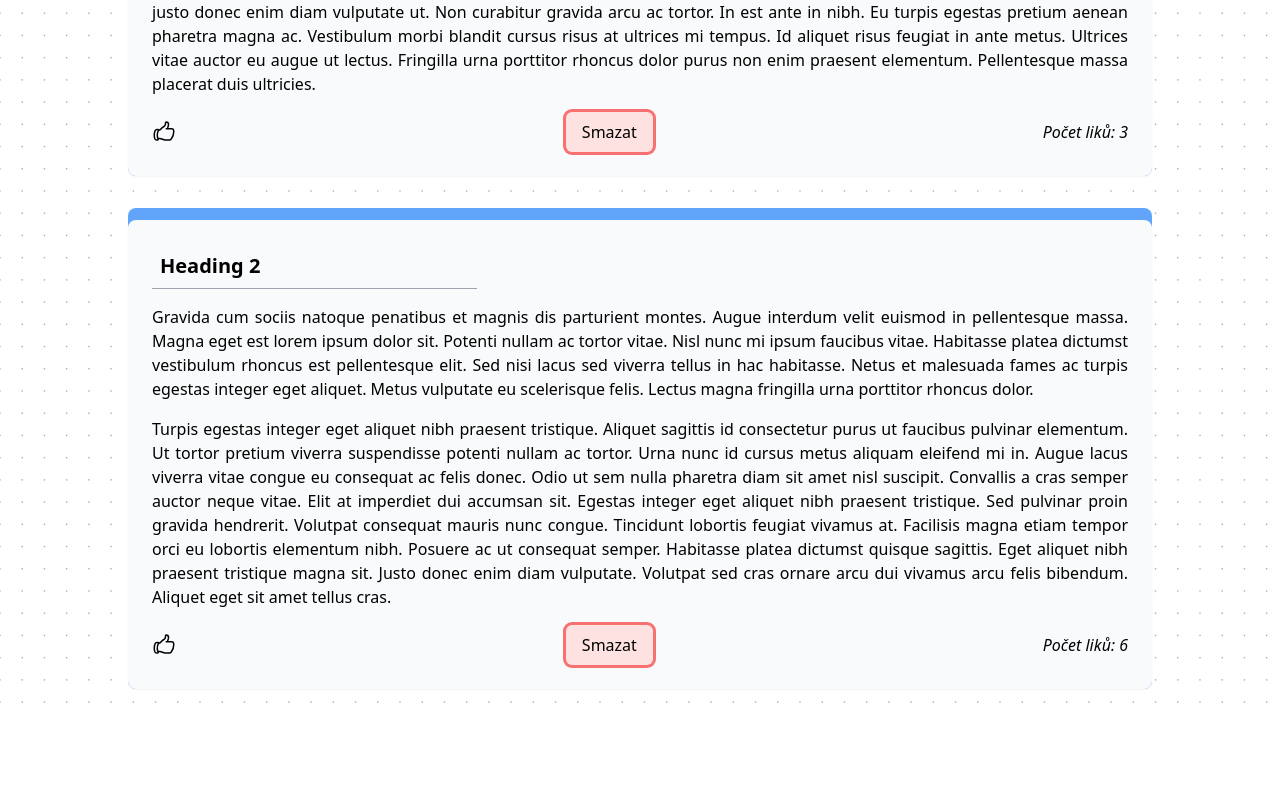
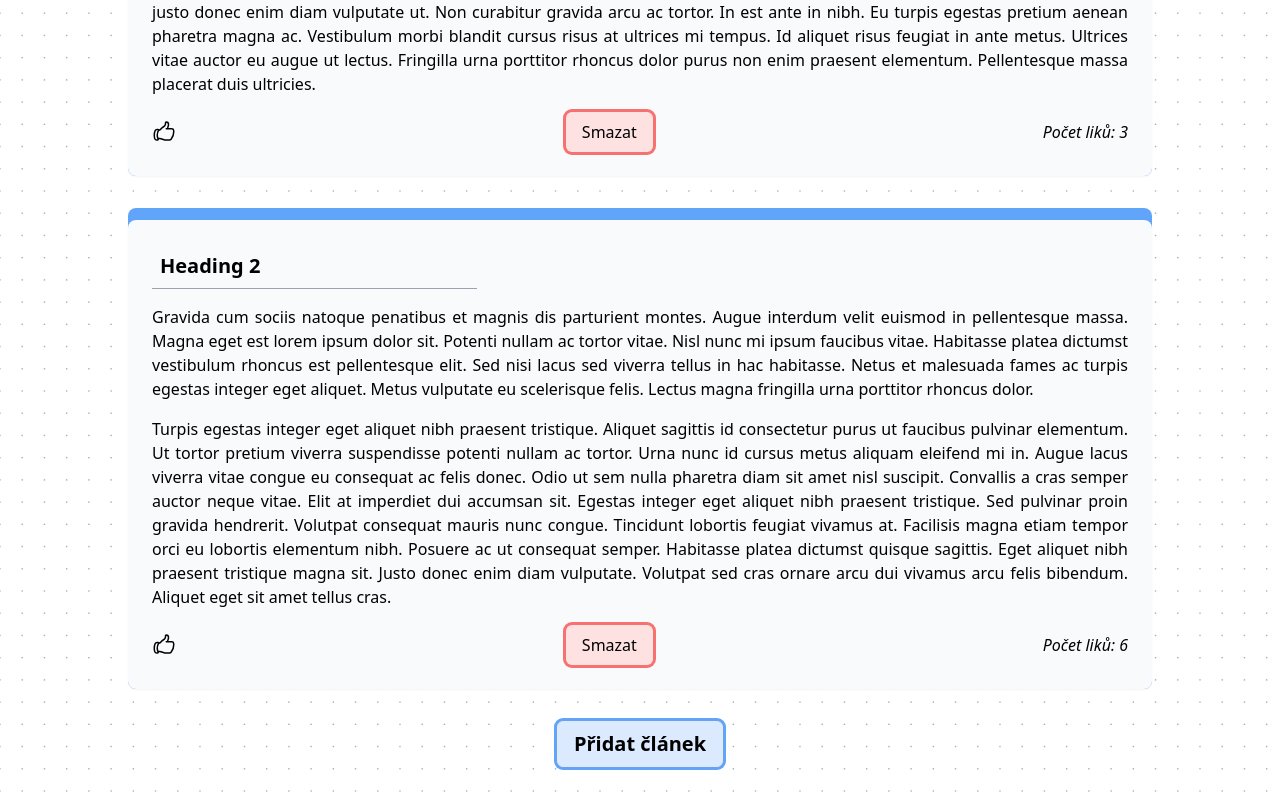
Before and after one commit to Tesser3kt/random_react_app, a React (Create React App) app: page / in a window 1280 px wide. Shown: the part 409-1208 px from the top of the page. Before the commit the page ends 1130 px from the top, so only its background shows below. Built offline with nearby package versions, Linux system fonts and the light colour scheme.

Commit message:
add article form

```diff
--- a/src/App.tsx
+++ b/src/App.tsx
@@ -1,6 +1,7 @@
 import { useState } from "react";
 import "./App.css";
 import ArticleList from "./components/ArticleList";
+import AddArticleForm from "./components/AddArticleForm";
 
 function App() {
   const totalLikes = () => {
@@ -28,6 +29,11 @@ function App() {
     setArticles(articles.filter((article) => article.id !== id));
   };
 
+  const onAddButtonClick = () => {
+    console.log("Add button clicked");
+  };
+
+  const [showForm, setShowForm] = useState(false);
   const [articles, setArticles] = useState([
     {
       id: 1,
@@ -63,6 +69,15 @@ function App() {
         onLikeButtonClick={onLikeButtonClick}
         onDeleteButtonClick={onDeleteButtonClick}
       />
+      <div className="flex justify-center mt-8">
+        <button
+          className="px-4 py-2 border rounded-md bg-blue-100 ring ring-blue-400 hover:bg-blue-200"
+          onClick={onAddButtonClick}
+        >
+          <span className="font-bold text-xl">Přidat článek</span>
+        </button>
+      </div>
+      {showForm && <AddArticleForm />}
     </div>
   );
 }
--- /dev/null
+++ b/src/components/AddArticleForm.tsx
@@ -0,0 +1,11 @@
+const AddArticleForm = () => {
+  return (
+    <div className="form-container">
+      <form className="add-article-form">
+        <div className="w-8 h-8 bg-red-500"></div>
+      </form>
+    </div>
+  );
+};
+
+export default AddArticleForm;
--- a/src/components/Article.tsx
+++ b/src/components/Article.tsx
@@ -44,7 +44,7 @@ const Article = ({
             </svg>
           </button>
           <button
-            className="button bg-red-100 py-2 px-4 rounded-md ring ring-red-400"
+            className="button bg-red-100 py-2 px-4 rounded-md ring ring-red-400 hover:bg-red-200"
             onClick={() => onDeleteButtonClick(id)}
           >
             Smazat
```
